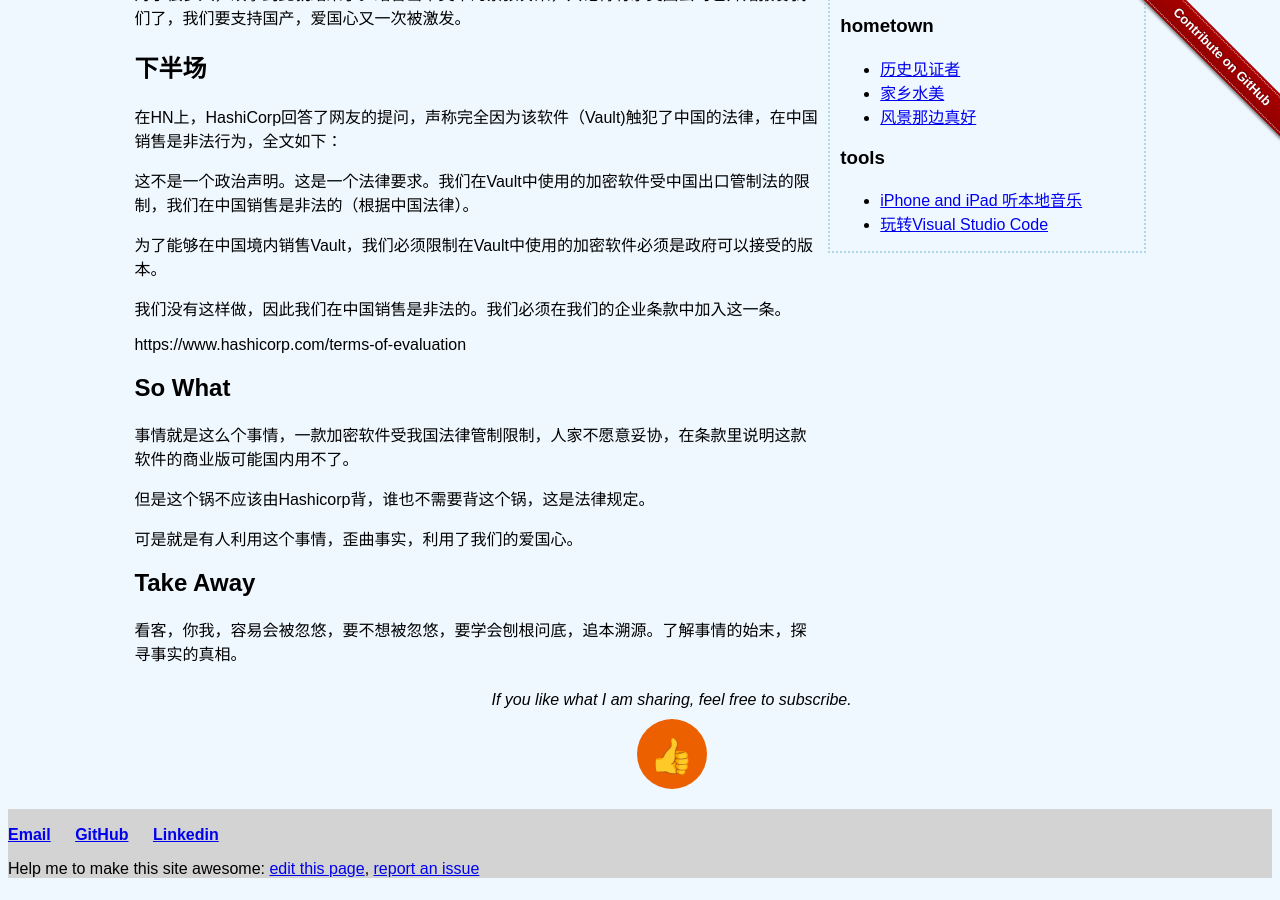
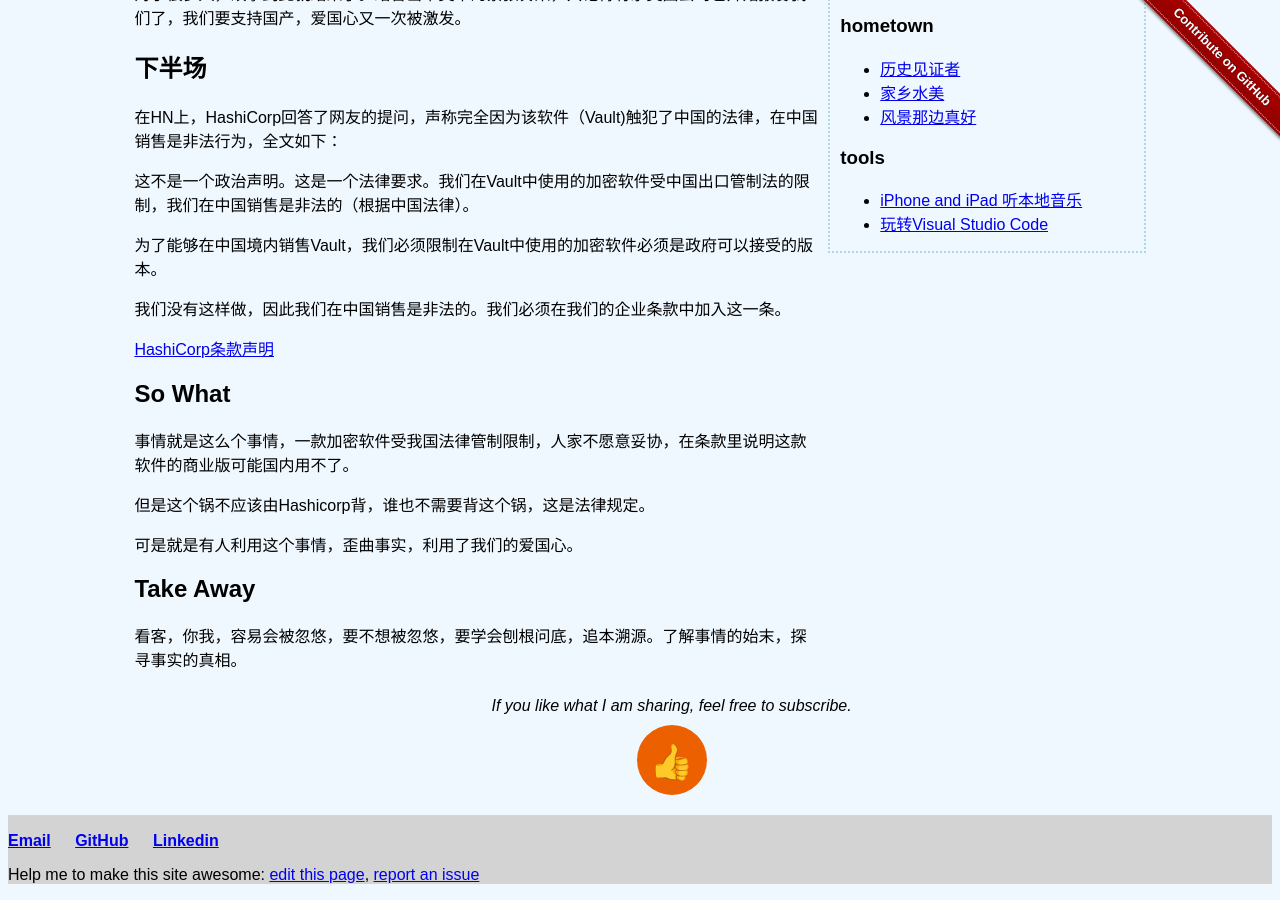
Before and after one commit to liuning0820/liuning0820.github.io, a Jekyll site: the page built from _posts/2020-05-29-Terraform-may-not-be-used-in-China.md, in a window 1280 px wide and 900 px high, scrolled down 1293 px. Built offline with Jekyll 4.4.1, drawn with Linux system fonts in a browser that asks for light colours.

Commit message:
update a bit

```diff
--- a/_posts/2020-05-29-Terraform-may-not-be-used-in-China.md
+++ b/_posts/2020-05-29-Terraform-may-not-be-used-in-China.md
@@ -38,7 +38,7 @@ title: 是谁说Terraform 在中国将不可用
 
 我们没有这样做，因此我们在中国销售是非法的。我们必须在我们的企业条款中加入这一条。
 
-https://www.hashicorp.com/terms-of-evaluation
+[HashiCorp条款声明](https://www.hashicorp.com/terms-of-evaluation)
 
 ## So What
 
```
